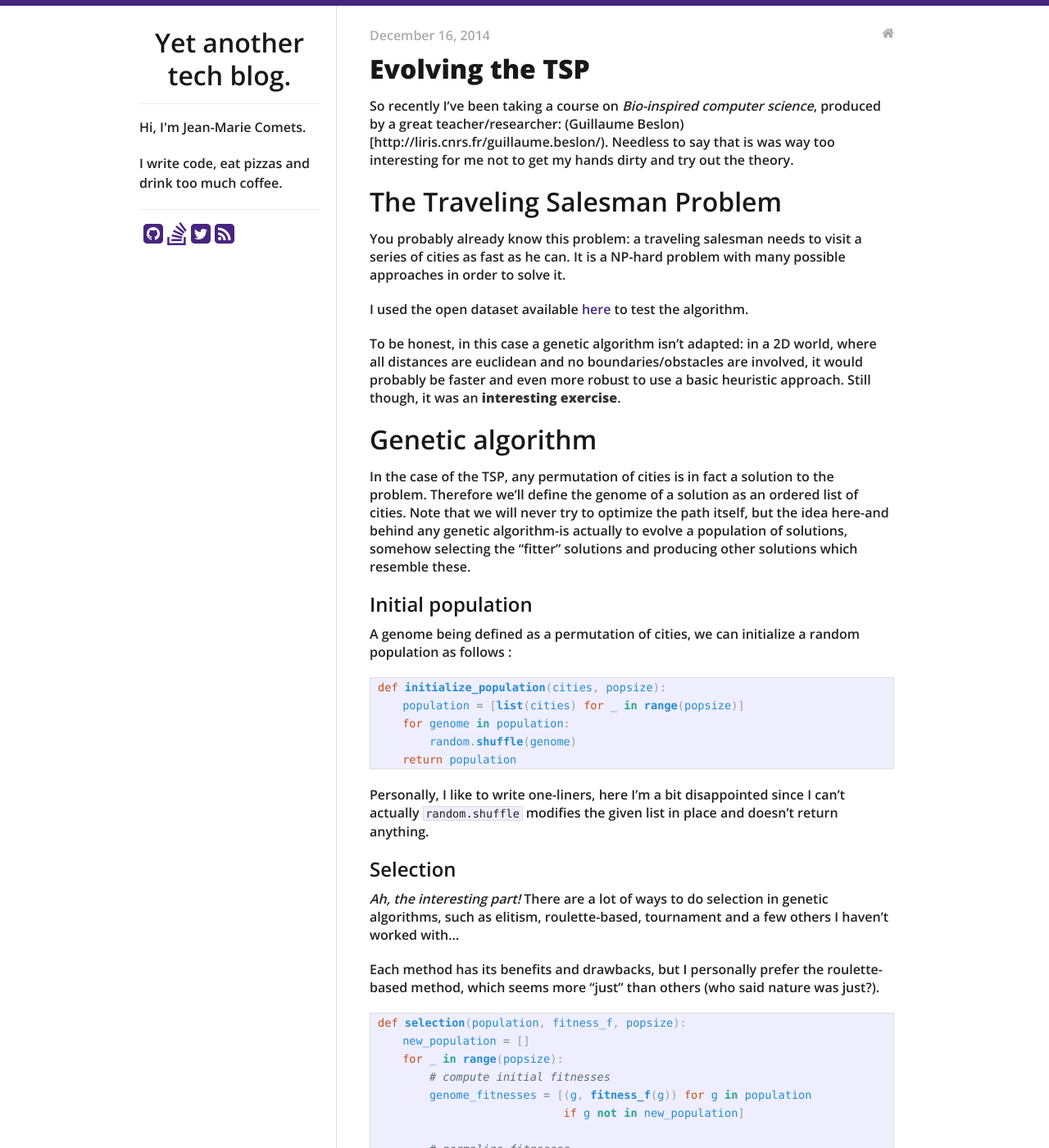
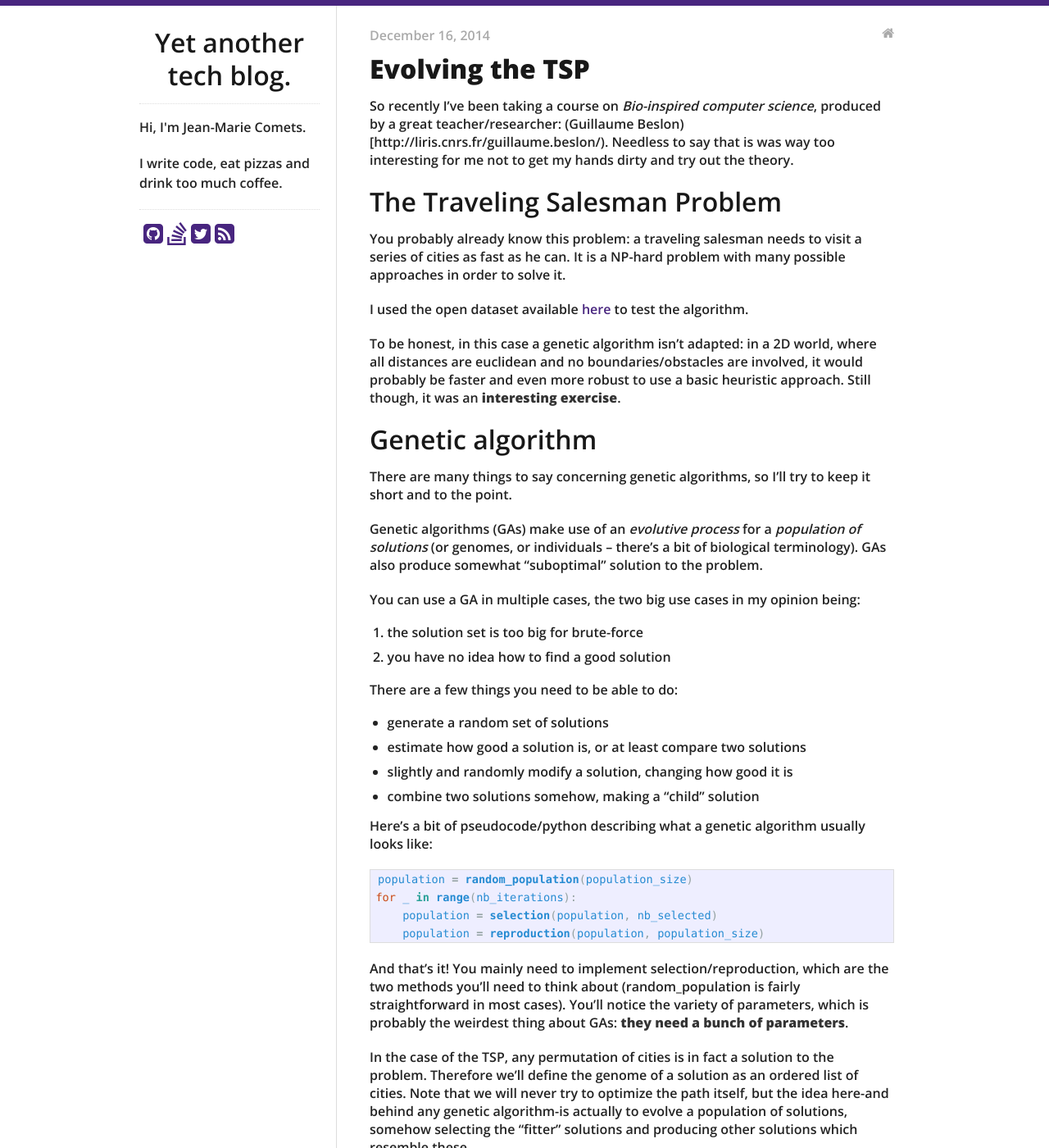
Before and after one commit to jmcomets/jmcomets.github.io, a Jekyll site: the page built from _posts/2014-12-16-evolving-the-tsp.md, in a window 1280 px wide and 1400 px high. Shown: the whole window at 82% size. Built offline with Jekyll 4.4.1, drawn with Linux system fonts in a browser that asks for light colours; nearby versions of some CDN libraries.

Commit message:
more work

```diff
--- a/_posts/2014-12-16-evolving-the-tsp.md
+++ b/_posts/2014-12-16-evolving-the-tsp.md
@@ -24,6 +24,40 @@ would probably be faster and even more robust to use a basic heuristic
 approach. Still though, it was an **interesting exercise**.
 
 # Genetic algorithm
+
+There are many things to say concerning genetic algorithms, so I'll try to keep
+it short and to the point.
+
+Genetic algorithms (GAs) make use of an *evolutive process* for a *population
+of solutions* (or genomes, or individuals -- there's a bit of biological
+terminology). GAs also produce somewhat "suboptimal" solution to the problem.
+
+You can use a GA in multiple cases, the two big use cases in my opinion being:
+
+1. the solution set is too big for brute-force
+2. you have no idea how to find a good solution
+
+There are a few things you need to be able to do:
+
+- generate a random set of solutions
+- estimate how good a solution is, or at least compare two solutions
+- slightly and randomly modify a solution, changing how good it is
+- combine two solutions somehow, making a "child" solution
+
+Here's a bit of pseudocode/python describing what a genetic algorithm usually
+looks like:
+
+{% highlight python %}
+population = random_population(population_size)
+for _ in range(nb_iterations):
+    population = selection(population, nb_selected)
+    population = reproduction(population, population_size)
+{% endhighlight %}
+
+And that's it! You mainly need to implement selection/reproduction, which are
+the two methods you'll need to think about (random_population is fairly
+straightforward in most cases). You'll notice the variety of parameters, which
+is probably the weirdest thing about GAs: **they need a bunch of parameters**.
 
 <!-- TODO: explain the process (combining gradient descent and random search) -->
 
```
